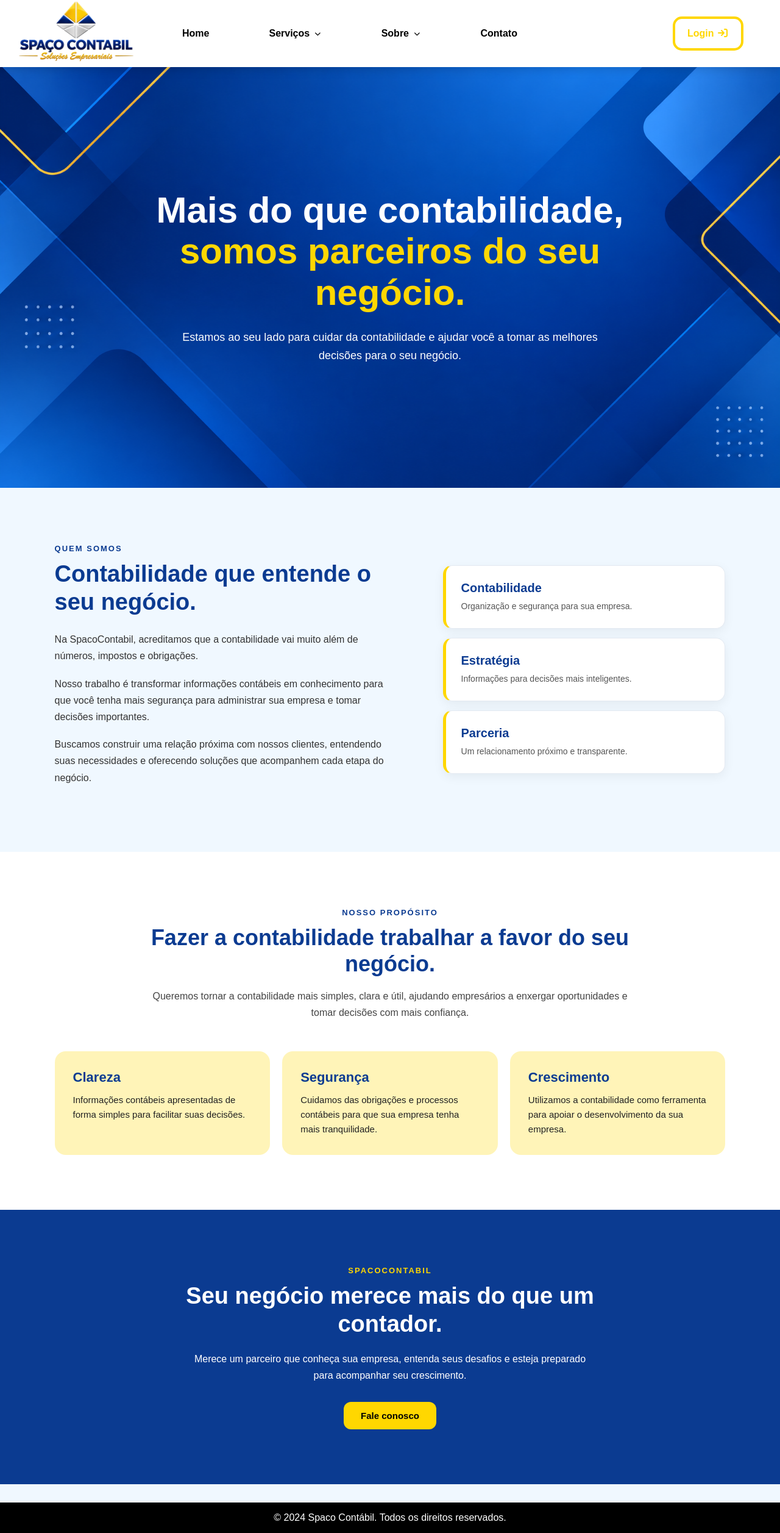
After one commit to G4vazzi/Projeto_SpacoContabil, a Flask app: page /quemsomos in a window 1280 px wide. The commit adds this page. Shown: the whole page at 61% size. Run offline with Flask 3, Linux system fonts and the light colour scheme; some libraries are stand-ins or nearby versions.

Commit message:
Atualização

```diff
--- a/Routes/sobre_rt.py
+++ b/Routes/sobre_rt.py
@@ -8,23 +8,17 @@ sobre_bp = Blueprint('sobre', __name__)
 @sobre_bp.route('/quemsomos')
 def quemsomos():
     return render_template(
-        'quemsomos.html'
-        )
-
-@sobre_bp.route('/nossaequipe')
-def nossaequipe():
-    return render_template(
-        'nossaequipe.html'
+        'Others/quemsomos.html'
         )
 
 @sobre_bp.route('/porqueescolher')
 def porqueescolher():
     return render_template(
-        'porqueescolher.html'
+        'Others/porqueescolher.html'
         )
 
 @sobre_bp.route('/contato')
 def contato():
     return render_template(
-        'contato.html'
+        'Others/contato.html'
         )
--- a/Templates/Config/base.html
+++ b/Templates/Config/base.html
@@ -70,11 +70,9 @@
 
                         <div class="dropdown-conteudo">
 
-                            <a href="#">Quem somos</a>
+                            <a href="{{ url_for('sobre.quemsomos') }}">Quem somos</a>
 
-                            <a href="#">Nossa equipe</a>
-
-                            <a href="#">Por que escolher a Spaco?</a>
+                            <a href="{{ url_for('sobre.porqueescolher') }}">Por que escolher a Spaco?</a>
 
                         </div>
 
--- /dev/null
+++ b/Templates/Others/quemsomos.html
@@ -0,0 +1,135 @@
+{% extends "Config/base.html" %}
+
+{% block css %}
+
+    <link rel="stylesheet"
+        href="{{ url_for('static', filename='css/others.css') }}">
+
+{% endblock %}
+
+{% block conteudo %}
+
+<section class="quem-hero">
+    <div class="quem-hero-conteudo">
+        <h1>Mais do que contabilidade, <span>somos parceiros do seu negócio.</span></h1>
+
+        <p>
+            Estamos ao seu lado para cuidar da contabilidade e ajudar você
+            a tomar as melhores decisões para o seu negócio.
+        </p>
+    </div>
+</section>
+
+
+<section class="quem-sobre">
+    <div class="quem-sobre-conteudo">
+
+        <div class="quem-sobre-texto">
+            <span class="quem-subtitulo">QUEM SOMOS</span>
+
+            <h2>Contabilidade que entende o seu negócio.</h2>
+
+            <p>
+                Na SpacoContabil, acreditamos que a contabilidade vai muito
+                além de números, impostos e obrigações.
+            </p>
+
+            <p>
+                Nosso trabalho é transformar informações contábeis em
+                conhecimento para que você tenha mais segurança para
+                administrar sua empresa e tomar decisões importantes.
+            </p>
+
+            <p>
+                Buscamos construir uma relação próxima com nossos clientes,
+                entendendo suas necessidades e oferecendo soluções que
+                acompanhem cada etapa do negócio.
+            </p>
+        </div>
+
+        <div class="quem-sobre-destaque">
+            <div class="destaque-card">
+                <strong>Contabilidade</strong>
+                <span>Organização e segurança para sua empresa.</span>
+            </div>
+
+            <div class="destaque-card">
+                <strong>Estratégia</strong>
+                <span>Informações para decisões mais inteligentes.</span>
+            </div>
+
+            <div class="destaque-card">
+                <strong>Parceria</strong>
+                <span>Um relacionamento próximo e transparente.</span>
+            </div>
+        </div>
+
+    </div>
+</section>
+
+
+<section class="quem-proposito">
+
+    <div class="quem-proposito-titulo">
+        <span class="quem-subtitulo">NOSSO PROPÓSITO</span>
+
+        <h2>Fazer a contabilidade trabalhar a favor do seu negócio.</h2>
+
+        <p>
+            Queremos tornar a contabilidade mais simples, clara e útil,
+            ajudando empresários a enxergar oportunidades e tomar decisões
+            com mais confiança.
+        </p>
+    </div>
+
+    <div class="quem-proposito-cards">
+
+        <div class="proposito-card">
+            <h3>Clareza</h3>
+            <p>
+                Informações contábeis apresentadas de forma simples para
+                facilitar suas decisões.
+            </p>
+        </div>
+
+        <div class="proposito-card">
+            <h3>Segurança</h3>
+            <p>
+                Cuidamos das obrigações e processos contábeis para que
+                sua empresa tenha mais tranquilidade.
+            </p>
+        </div>
+
+        <div class="proposito-card">
+            <h3>Crescimento</h3>
+            <p>
+                Utilizamos a contabilidade como ferramenta para apoiar
+                o desenvolvimento da sua empresa.
+            </p>
+        </div>
+
+    </div>
+
+</section>
+
+
+<section class="quem-final">
+
+    <div class="quem-final-conteudo">
+        <span class="quem-subtitulo">SPACOCONTABIL</span>
+
+        <h2>Seu negócio merece mais do que um contador.</h2>
+
+        <p>
+            Merece um parceiro que conheça sua empresa, entenda seus
+            desafios e esteja preparado para acompanhar seu crescimento.
+        </p>
+
+        <a href="#" class="btn-quem">
+            Fale conosco
+        </a>
+    </div>
+
+</section>
+
+{% endblock %}
--- a/app.py
+++ b/app.py
@@ -9,11 +9,13 @@ from flask import(
 
 from Routes.home_rt import home_bp
 from Routes.service_rt import service_bp
+from Routes.sobre_rt import sobre_bp
 
 app=Flask(__name__)
 
 app.register_blueprint(home_bp)
 app.register_blueprint(service_bp)
+app.register_blueprint(sobre_bp)
 
 if __name__=="__main__":
     app.run(debug=True)
--- /dev/null
+++ b/static/Css/others.css
@@ -0,0 +1,425 @@
+/* =========================================================
+   OUTRAS PÁGINAS - SPACOCONTABIL
+   Quem Somos | Nossa Equipe | Por Que Escolher | Contato
+   ========================================================= */
+
+
+/* =========================================================
+   CONFIGURAÇÕES GERAIS
+   ========================================================= */
+
+.quem-hero,
+.quem-sobre,
+.quem-proposito,
+.quem-final {
+    width: 100%;
+}
+
+
+/* =========================================================
+   QUEM SOMOS
+   ========================================================= */
+
+
+/* =========================
+   HERO
+   ========================= */
+
+.quem-hero {
+    min-height: calc(100vh - var(--altura-menu));
+
+    display: flex;
+    align-items: center;
+    justify-content: center;
+
+    padding: 80px 7%;
+
+    background-image: url('/static/Img/Background-others.png');
+    background-size: cover;
+    background-position: center;
+    background-repeat: no-repeat;
+}
+
+.quem-hero-conteudo {
+    width: 100%;
+    max-width: 950px;
+
+    text-align: center;
+}
+
+.quem-hero-conteudo h1 {
+    margin-bottom: 25px;
+
+    font-size: clamp(38px, 5vw, 60px);
+    line-height: 1.12;
+
+    color: white;
+}
+
+.quem-hero-conteudo h1::first-letter {
+    color: white;
+}
+
+.quem-hero-conteudo h1 span {
+    color: #FFD700;
+}
+
+.quem-hero-conteudo p {
+    max-width: 750px;
+
+    margin: 0 auto;
+
+    font-size: 18px;
+    line-height: 1.7;
+
+    color: white;
+}
+
+
+/* =========================
+   SOBRE
+   ========================= */
+
+.quem-sobre {
+    padding: 90px 7%;
+
+    background: #F0F8FF;
+}
+
+.quem-sobre-conteudo {
+    max-width: 1200px;
+
+    margin: 0 auto;
+
+    display: grid;
+    grid-template-columns: 1.1fr 0.9fr;
+
+    gap: 70px;
+
+    align-items: center;
+}
+
+
+/* TÍTULO PEQUENO */
+
+.quem-subtitulo {
+    display: inline-block;
+
+    margin-bottom: 12px;
+
+    font-size: 13px;
+    font-weight: bold;
+
+    letter-spacing: 2px;
+
+    color: #0B3B91;
+}
+
+
+/* TÍTULO */
+
+.quem-sobre-texto h2 {
+    margin: 0 0 25px;
+
+    font-size: 38px;
+    line-height: 1.2;
+
+    color: #0B3B91;
+}
+
+
+/* TEXTOS */
+
+.quem-sobre-texto p {
+    margin: 0 0 18px;
+
+    font-size: 16px;
+    line-height: 1.7;
+
+    color: #333;
+}
+
+
+/* =========================
+   CARDS DESTAQUE
+   ========================= */
+
+.quem-sobre-destaque {
+    display: flex;
+
+    flex-direction: column;
+
+    gap: 15px;
+}
+
+.destaque-card {
+    padding: 25px;
+
+    background: white;
+
+    border: 1px solid #E4EAF2;
+
+    border-left: 5px solid #FFD700;
+
+    border-radius: 15px;
+
+    box-shadow: 0 5px 18px rgba(0, 0, 0, 0.06);
+
+    transition: all 0.3s ease;
+}
+
+.destaque-card:hover {
+    transform: translateX(5px);
+
+    box-shadow: 0 8px 22px rgba(0, 0, 0, 0.10);
+}
+
+.destaque-card strong {
+    display: block;
+
+    margin-bottom: 8px;
+
+    font-size: 20px;
+
+    color: #0B3B91;
+}
+
+.destaque-card span {
+    display: block;
+
+    font-size: 14px;
+
+    line-height: 1.5;
+
+    color: #555;
+}
+
+
+/* =========================================================
+   PROPÓSITO
+   ========================================================= */
+
+.quem-proposito {
+    padding: 90px 7%;
+
+    background: white;
+}
+
+.quem-proposito-titulo {
+    max-width: 800px;
+
+    margin: 0 auto 50px;
+
+    text-align: center;
+}
+
+.quem-proposito-titulo h2 {
+    margin: 0 0 18px;
+
+    font-size: 36px;
+    line-height: 1.2;
+
+    color: #0B3B91;
+}
+
+.quem-proposito-titulo p {
+    margin: 0;
+
+    font-size: 16px;
+    line-height: 1.7;
+
+    color: #444;
+}
+
+
+/* =========================
+   CARDS PROPÓSITO
+   ========================= */
+
+.quem-proposito-cards {
+    max-width: 1200px;
+
+    margin: 0 auto;
+
+    display: grid;
+
+    grid-template-columns: repeat(3, 1fr);
+
+    gap: 20px;
+}
+
+.proposito-card {
+    padding: 30px;
+
+    background: #FFF4B8;
+
+    border-radius: 18px;
+
+    transition: all 0.3s ease;
+}
+
+.proposito-card:hover {
+    transform: translateY(-5px);
+
+    box-shadow: 0 8px 20px rgba(0, 0, 0, 0.10);
+}
+
+.proposito-card h3 {
+    margin: 0 0 12px;
+
+    font-size: 22px;
+
+    color: #0B3B91;
+}
+
+.proposito-card p {
+    margin: 0;
+
+    font-size: 15px;
+
+    line-height: 1.6;
+
+    color: #222;
+}
+
+
+/* =========================================================
+   CTA FINAL
+   ========================================================= */
+
+.quem-final {
+    padding: 90px 7%;
+
+    background: #0B3B91;
+
+    text-align: center;
+}
+
+.quem-final-conteudo {
+    max-width: 800px;
+
+    margin: 0 auto;
+}
+
+.quem-final .quem-subtitulo {
+    color: #FFD700;
+}
+
+.quem-final h2 {
+    margin: 0 0 20px;
+
+    font-size: 38px;
+    line-height: 1.2;
+
+    color: white;
+}
+
+.quem-final p {
+    max-width: 650px;
+
+    margin: 0 auto 30px;
+
+    font-size: 16px;
+    line-height: 1.7;
+
+    color: white;
+}
+
+
+/* =========================
+   BOTÃO
+   ========================= */
+
+.btn-quem {
+    display: inline-flex;
+
+    align-items: center;
+    justify-content: center;
+
+    padding: 14px 28px;
+
+    background: #FFD700;
+
+    border-radius: 12px;
+
+    color: #000;
+
+    font-size: 15px;
+    font-weight: bold;
+
+    text-decoration: none;
+
+    transition: all 0.3s ease;
+}
+
+.btn-quem:hover {
+    background: #FFF4B8;
+
+    transform: translateY(-2px);
+}
+
+
+/* =========================================================
+   RESPONSIVIDADE
+   ========================================================= */
+
+@media (max-width: 900px) {
+
+    .quem-hero {
+        min-height: 500px;
+
+        padding: 70px 6%;
+    }
+
+    .quem-sobre-conteudo {
+        grid-template-columns: 1fr;
+
+        gap: 45px;
+    }
+
+    .quem-proposito-cards {
+        grid-template-columns: 1fr;
+    }
+}
+
+
+@media (max-width: 600px) {
+
+    .quem-hero {
+        min-height: 450px;
+
+        padding: 60px 5%;
+    }
+
+    .quem-hero-conteudo h1 {
+        font-size: 36px;
+    }
+
+    .quem-hero-conteudo p {
+        font-size: 16px;
+    }
+
+    .quem-sobre {
+        padding: 65px 5%;
+    }
+
+    .quem-sobre-texto h2 {
+        font-size: 30px;
+    }
+
+    .quem-proposito {
+        padding: 65px 5%;
+    }
+
+    .quem-proposito-titulo h2 {
+        font-size: 30px;
+    }
+
+    .quem-final {
+        padding: 65px 5%;
+    }
+
+    .quem-final h2 {
+        font-size: 30px;
+    }
+}
```
Also changed, not shown: Templates/Others/porque.html (added), static/Img/Background-others.png (added).
